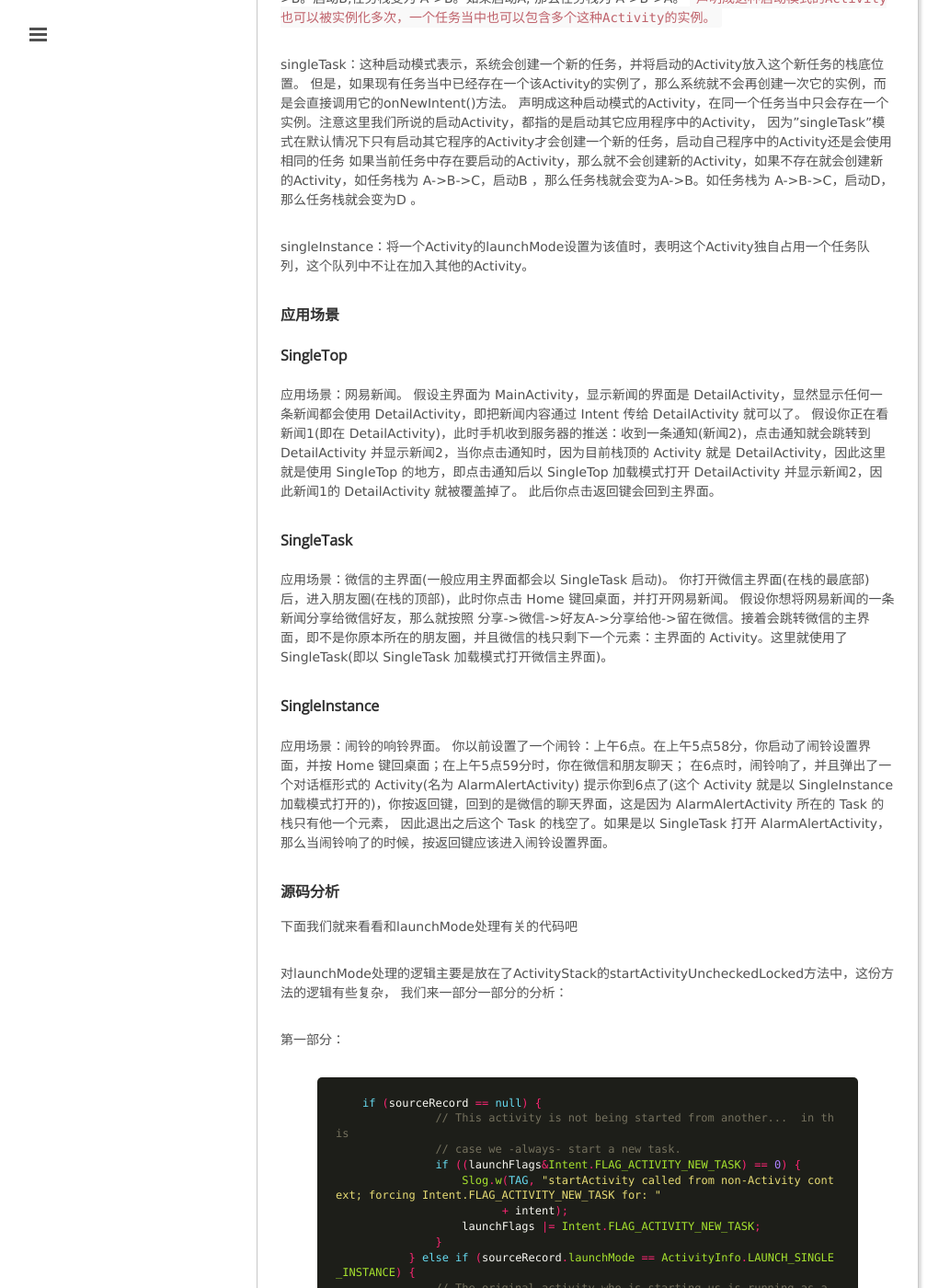
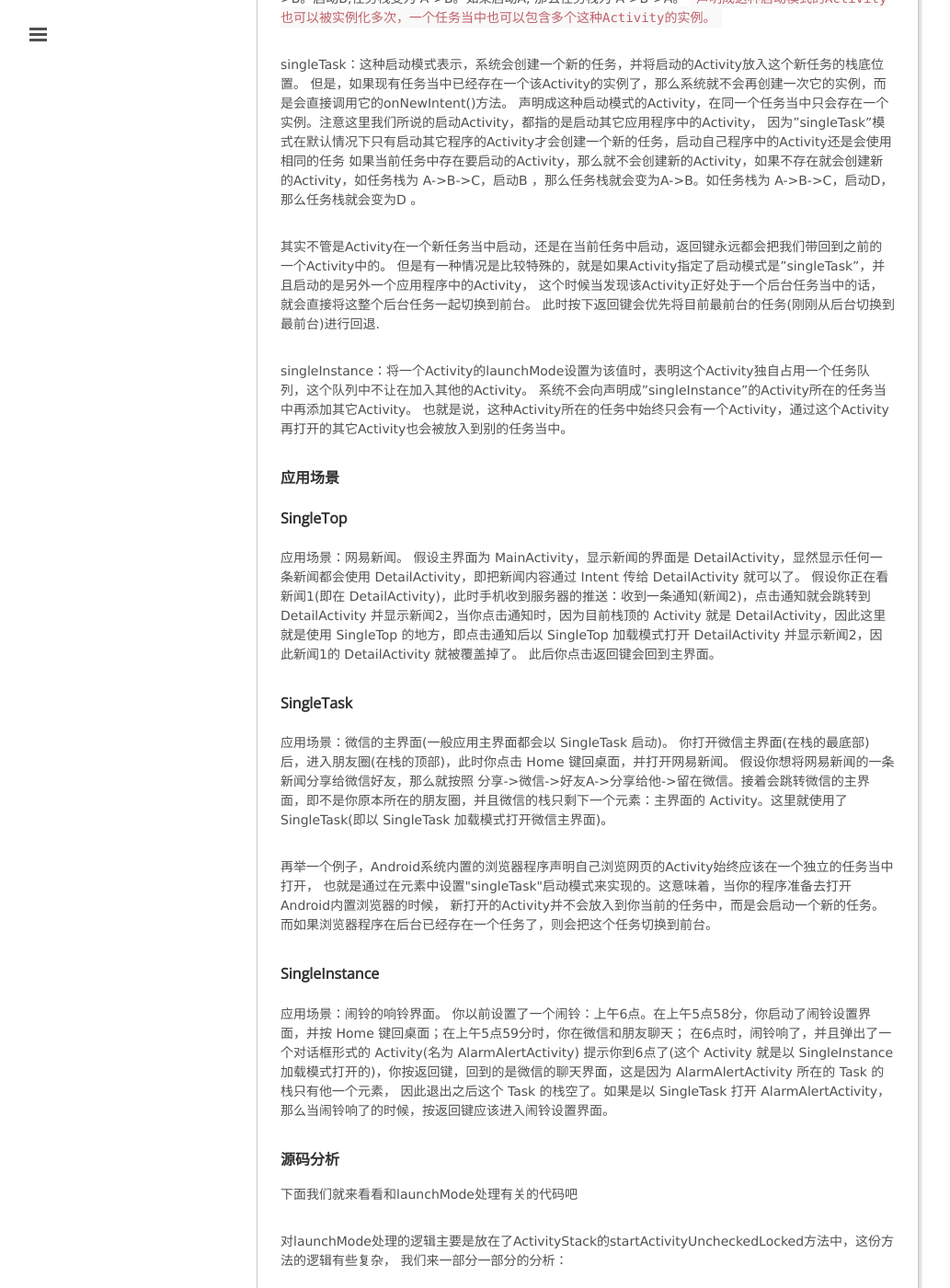
Before and after one commit to mxn21/mxn21.github.io, a Jekyll site: the page built from _posts/2015-7-3-activity LaunchMode 应用场景.md, in a window 1280 px wide and 1400 px high, scrolled down 1165 px. Shown: the whole window at 92% size, without its empty margins (1-1034 px from the left). Built offline with Jekyll 4.4.1, drawn with Linux system fonts in a browser that asks for light colours; Markdown is read by kramdown in place of the engine named in the settings; comment, search, counter and statistics services are not loaded.

Commit message:
423423
2342323

```diff
--- a/_posts/2015-7-3-activity LaunchMode 应用场景.md
+++ b/_posts/2015-7-3-activity LaunchMode 应用场景.md
@@ -49,10 +49,15 @@
 如果当前任务中存在要启动的Activity，那么就不会创建新的Activity，如果不存在就会创建新的Activity，如任务栈为 A->B->C，启动B
 ，那么任务栈就会变为A->B。如任务栈为 A->B->C，启动D，那么任务栈就会变为D 。
 
+其实不管是Activity在一个新任务当中启动，还是在当前任务中启动，返回键永远都会把我们带回到之前的一个Activity中的。
+但是有一种情况是比较特殊的，就是如果Activity指定了启动模式是"singleTask"，并且启动的是另外一个应用程序中的Activity，
+这个时候当发现该Activity正好处于一个后台任务当中的话，就会直接将这整个后台任务一起切换到前台。
+此时按下返回键会优先将目前最前台的任务(刚刚从后台切换到最前台)进行回退.
 
 
 singleInstance：将一个Activity的launchMode设置为该值时，表明这个Activity独自占用一个任务队列，这个队列中不让在加入其他的Activity。
-
+系统不会向声明成"singleInstance"的Activity所在的任务当中再添加其它Activity。
+也就是说，这种Activity所在的任务中始终只会有一个Activity，通过这个Activity再打开的其它Activity也会被放入到别的任务当中。
 
 <!-- more -->
 
@@ -71,6 +76,10 @@
 你打开微信主界面(在栈的最底部)后，进入朋友圈(在栈的顶部)，此时你点击 Home 键回桌面，并打开网易新闻。
 假设你想将网易新闻的一条新闻分享给微信好友，那么就按照 分享->微信->好友A->分享给他->留在微信。接着会跳转微信的主界面，即不是你原本所在的朋友圈，并且微信的栈只剩下一个元素：主界面的 Activity。这里就使用了 SingleTask(即以 SingleTask 加载模式打开微信主界面)。
 
+再举一个例子，Android系统内置的浏览器程序声明自己浏览网页的Activity始终应该在一个独立的任务当中打开，
+也就是通过在<activity>元素中设置"singleTask"启动模式来实现的。这意味着，当你的程序准备去打开Android内置浏览器的时候，
+新打开的Activity并不会放入到你当前的任务中，而是会启动一个新的任务。而如果浏览器程序在后台已经存在一个任务了，则会把这个任务切换到前台。
+
 #### SingleInstance
 
 应用场景：闹铃的响铃界面。
@@ -78,6 +87,7 @@
 在6点时，闹铃响了，并且弹出了一个对话框形式的 Activity(名为 AlarmAlertActivity) 提示你到6点了(这个 Activity 就是以
 SingleInstance 加载模式打开的)，你按返回键，回到的是微信的聊天界面，这是因为 AlarmAlertActivity 所在的 Task 的栈只有他一个元素，
 因此退出之后这个 Task 的栈空了。如果是以 SingleTask 打开 AlarmAlertActivity，那么当闹铃响了的时候，按返回键应该进入闹铃设置界面。
+
 
 
 ### 源码分析
```
